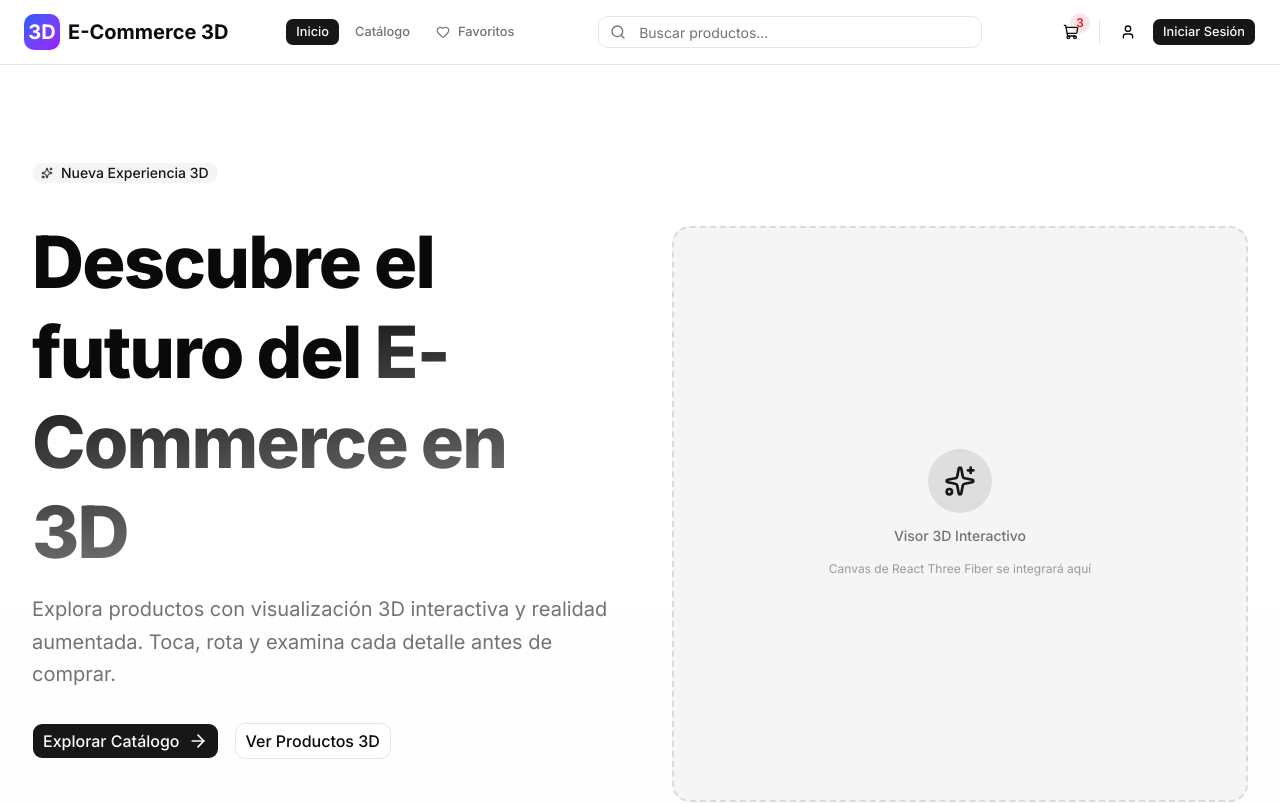
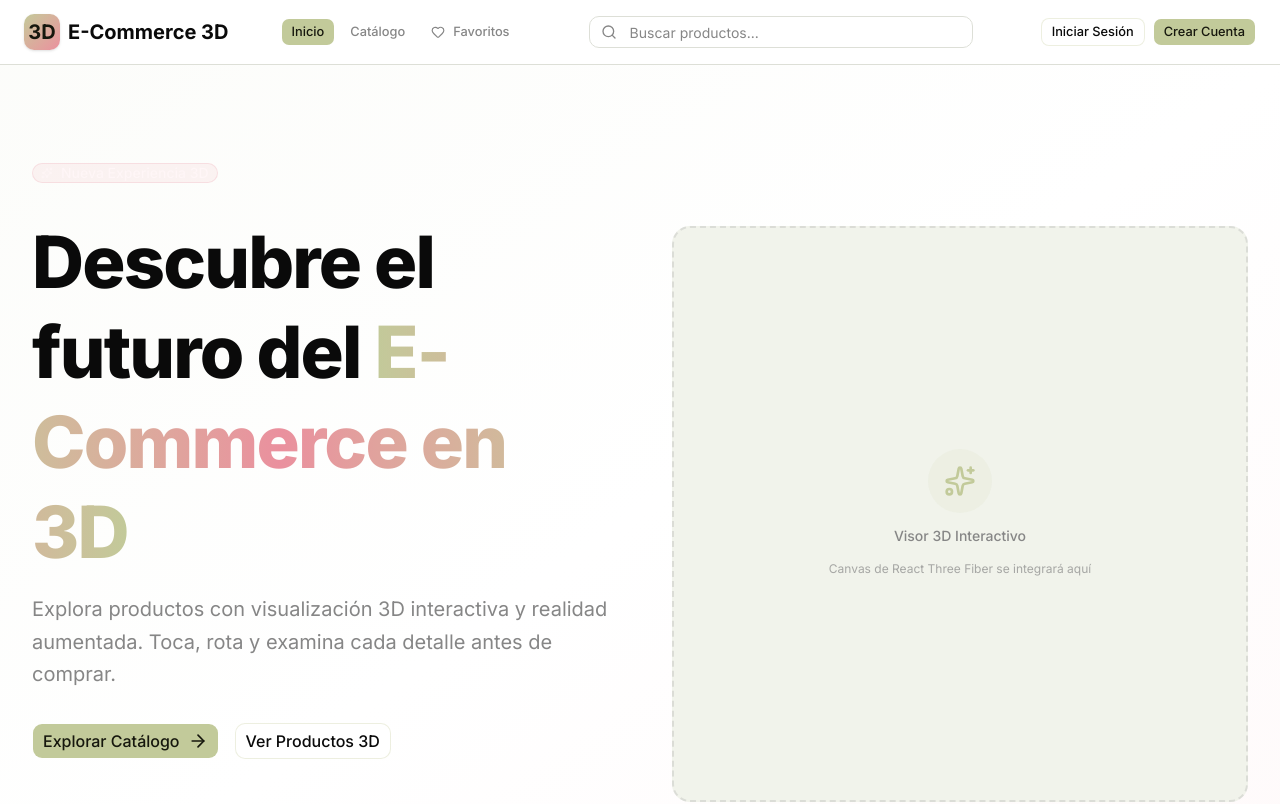
Before and after one commit to sullcarayramosdiego-design/tienda-front, a Next.js app: page / in a window 1280 px wide. Shown: the top 804 px of the page. Built offline with nearby package versions, Linux system fonts and the light colour scheme; a web font is replaced by a local one.

Commit message:
Refactor layout components and enhance styling for authentication and homepage

```diff
--- a/src/app/(auth)/login/page.tsx
+++ b/src/app/(auth)/login/page.tsx
@@ -86,7 +86,7 @@ export default function LoginPage() {
               />
               <Button
                 type="submit"
-                className="w-full"
+                className="w-full bg-primary hover:bg-primary/90"
                 disabled={form.formState.isSubmitting}
               >
                 {form.formState.isSubmitting ? "Iniciando..." : "Iniciar Sesión"}
@@ -102,7 +102,7 @@ export default function LoginPage() {
           </div>
 
           <div className="grid grid-cols-2 gap-4">
-            <Button variant="outline" type="button">
+            <Button variant="outline" type="button" className="border-primary/20 hover:bg-primary/5">
               <svg className="mr-2 h-4 w-4" viewBox="0 0 24 24">
                 <path
                   d="M22.56 12.25c0-.78-.07-1.53-.2-2.25H12v4.26h5.92c-.26 1.37-1.04 2.53-2.21 3.31v2.77h3.57c2.08-1.92 3.28-4.74 3.28-8.09z"
@@ -123,7 +123,7 @@ export default function LoginPage() {
               </svg>
               Google
             </Button>
-            <Button variant="outline" type="button">
+            <Button variant="outline" type="button" className="border-primary/20 hover:bg-primary/5">
               <svg className="mr-2 h-4 w-4" fill="currentColor" viewBox="0 0 24 24">
                 <path d="M12 0c-6.626 0-12 5.373-12 12 0 5.302 3.438 9.8 8.207 11.387.599.111.793-.261.793-.577v-2.234c-3.338.726-4.033-1.416-4.033-1.416-.546-1.387-1.333-1.756-1.333-1.756-1.089-.745.083-.729.083-.729 1.205.084 1.839 1.237 1.839 1.237 1.07 1.834 2.807 1.304 3.492.997.107-.775.418-1.305.762-1.604-2.665-.305-5.467-1.334-5.467-5.931 0-1.311.469-2.381 1.236-3.221-.124-.303-.535-1.524.117-3.176 0 0 1.008-.322 3.301 1.23.957-.266 1.983-.399 3.003-.404 1.02.005 2.047.138 3.006.404 2.291-1.552 3.297-1.23 3.297-1.23.653 1.653.242 2.874.118 3.176.77.84 1.235 1.911 1.235 3.221 0 4.609-2.807 5.624-5.479 5.921.43.372.823 1.102.823 2.222v3.293c0 .319.192.694.801.576 4.765-1.589 8.199-6.086 8.199-11.386 0-6.627-5.373-12-12-12z" />
               </svg>
--- a/src/app/(auth)/register/page.tsx
+++ b/src/app/(auth)/register/page.tsx
@@ -121,7 +121,7 @@ export default function RegisterPage() {
               />
               <Button
                 type="submit"
-                className="w-full"
+                className="w-full bg-primary hover:bg-primary/90"
                 disabled={form.formState.isSubmitting}
               >
                 {form.formState.isSubmitting ? "Creando cuenta..." : "Crear Cuenta"}
@@ -137,7 +137,7 @@ export default function RegisterPage() {
           </div>
 
           <div className="grid grid-cols-2 gap-4">
-            <Button variant="outline" type="button">
+            <Button variant="outline" type="button" className="border-primary/20 hover:bg-primary/5">
               <svg className="mr-2 h-4 w-4" viewBox="0 0 24 24">
                 <path
                   d="M22.56 12.25c0-.78-.07-1.53-.2-2.25H12v4.26h5.92c-.26 1.37-1.04 2.53-2.21 3.31v2.77h3.57c2.08-1.92 3.28-4.74 3.28-8.09z"
@@ -158,7 +158,7 @@ export default function RegisterPage() {
               </svg>
               Google
             </Button>
-            <Button variant="outline" type="button">
+            <Button variant="outline" type="button" className="border-primary/20 hover:bg-primary/5">
               <svg className="mr-2 h-4 w-4" fill="currentColor" viewBox="0 0 24 24">
                 <path d="M12 0c-6.626 0-12 5.373-12 12 0 5.302 3.438 9.8 8.207 11.387.599.111.793-.261.793-.577v-2.234c-3.338.726-4.033-1.416-4.033-1.416-.546-1.387-1.333-1.756-1.333-1.756-1.089-.745.083-.729.083-.729 1.205.084 1.839 1.237 1.839 1.237 1.07 1.834 2.807 1.304 3.492.997.107-.775.418-1.305.762-1.604-2.665-.305-5.467-1.334-5.467-5.931 0-1.311.469-2.381 1.236-3.221-.124-.303-.535-1.524.117-3.176 0 0 1.008-.322 3.301 1.23.957-.266 1.983-.399 3.003-.404 1.02.005 2.047.138 3.006.404 2.291-1.552 3.297-1.23 3.297-1.23.653 1.653.242 2.874.118 3.176.77.84 1.235 1.911 1.235 3.221 0 4.609-2.807 5.624-5.479 5.921.43.372.823 1.102.823 2.222v3.293c0 .319.192.694.801.576 4.765-1.589 8.199-6.086 8.199-11.386 0-6.627-5.373-12-12-12z" />
               </svg>
--- a/src/app/(storefront)/page.tsx
+++ b/src/app/(storefront)/page.tsx
@@ -7,14 +7,14 @@ export default function HomePage() {
   return (
     <div className="min-h-screen">
       {/* Hero Section */}
-      <section className="relative overflow-hidden bg-gradient-to-b from-background via-background to-muted/20 py-16 lg:py-24">
+      <section className="relative overflow-hidden bg-gradient-to-br from-primary/5 via-background to-secondary/5 py-16 lg:py-24">
         <div className="container mx-auto px-4 lg:px-8">
           <div className="grid gap-12 lg:grid-cols-2 lg:gap-16 items-center">
             {/* Left Column - Content */}
             <div className="flex flex-col justify-center space-y-8">
               {/* Badge */}
               <div>
-                <Badge variant="secondary" className="gap-2 text-sm">
+                <Badge className="gap-2 text-sm bg-secondary/10 text-secondary-foreground border-secondary/20 hover:bg-secondary/20">
                   <Sparkles className="size-4" />
                   Nueva Experiencia 3D
                 </Badge>
@@ -24,7 +24,7 @@ export default function HomePage() {
               <div className="space-y-4">
                 <h1 className="text-5xl lg:text-6xl xl:text-7xl font-heading font-extrabold tracking-tight leading-tight">
                   Descubre el futuro del{' '}
-                  <span className="bg-gradient-to-br from-primary to-primary/60 bg-clip-text text-transparent">
+                  <span className="bg-gradient-to-r from-primary via-secondary to-primary bg-clip-text text-transparent">
                     E-Commerce en 3D
                   </span>
                 </h1>
@@ -36,13 +36,13 @@ export default function HomePage() {
 
               {/* CTA Buttons */}
               <div className="flex flex-col sm:flex-row gap-4">
-                <Button size="lg" asChild className="gap-2 text-base">
+                <Button size="lg" asChild className="gap-2 text-base bg-primary hover:bg-primary/90">
                   <Link href="/catalog">
                     Explorar Catálogo
                     <ArrowRight className="size-5" />
                   </Link>
                 </Button>
-                <Button size="lg" variant="outline" asChild className="text-base">
+                <Button size="lg" variant="outline" asChild className="text-base border-primary/30 hover:bg-primary/5">
                   <Link href="/catalog">Ver Productos 3D</Link>
                 </Button>
               </div>
--- a/src/app/globals.css
+++ b/src/app/globals.css
@@ -55,32 +55,37 @@
   --card-foreground: oklch(0.145 0 0);
   --popover: oklch(1 0 0);
   --popover-foreground: oklch(0.145 0 0);
-  --primary: oklch(0.205 0 0);
-  --primary-foreground: oklch(0.985 0 0);
-  --secondary: oklch(0.97 0 0);
-  --secondary-foreground: oklch(0.205 0 0);
-  --muted: oklch(0.97 0 0);
-  --muted-foreground: oklch(0.556 0 0);
-  --accent: oklch(0.97 0 0);
-  --accent-foreground: oklch(0.205 0 0);
+
+  /* Custom Brand Colors */
+  --primary: oklch(0.82 0.065 115); /* #C1CD97 - Sage/Matcha Green */
+  --primary-foreground: oklch(0.20 0.02 115);
+  --secondary: oklch(0.75 0.11 10); /* #E18D96 - Dusty Rose/Pink */
+  --secondary-foreground: oklch(0.98 0.01 10);
+  --accent: oklch(0.75 0.11 10); /* Using secondary as accent */
+  --accent-foreground: oklch(0.20 0.02 10);
+
+  --muted: oklch(0.96 0.01 115);
+  --muted-foreground: oklch(0.62 0 0); /* #909090 - Medium Gray */
   --destructive: oklch(0.577 0.245 27.325);
-  --border: oklch(0.922 0 0);
-  --input: oklch(0.922 0 0);
-  --ring: oklch(0.708 0 0);
-  --chart-1: oklch(0.87 0 0);
-  --chart-2: oklch(0.556 0 0);
-  --chart-3: oklch(0.439 0 0);
-  --chart-4: oklch(0.371 0 0);
-  --chart-5: oklch(0.269 0 0);
+  --border: oklch(0.90 0.01 115);
+  --input: oklch(0.90 0.01 115);
+  --ring: oklch(0.82 0.065 115);
+
+  --chart-1: oklch(0.82 0.065 115);
+  --chart-2: oklch(0.75 0.11 10);
+  --chart-3: oklch(0.62 0 0);
+  --chart-4: oklch(0.50 0.05 115);
+  --chart-5: oklch(0.65 0.08 10);
+
   --radius: 0.625rem;
   --sidebar: oklch(0.985 0 0);
   --sidebar-foreground: oklch(0.145 0 0);
-  --sidebar-primary: oklch(0.205 0 0);
-  --sidebar-primary-foreground: oklch(0.985 0 0);
-  --sidebar-accent: oklch(0.97 0 0);
-  --sidebar-accent-foreground: oklch(0.205 0 0);
-  --sidebar-border: oklch(0.922 0 0);
-  --sidebar-ring: oklch(0.708 0 0);
+  --sidebar-primary: oklch(0.82 0.065 115);
+  --sidebar-primary-foreground: oklch(0.20 0.02 115);
+  --sidebar-accent: oklch(0.96 0.01 115);
+  --sidebar-accent-foreground: oklch(0.145 0 0);
+  --sidebar-border: oklch(0.90 0.01 115);
+  --sidebar-ring: oklch(0.82 0.065 115);
 }
 
 .dark {
@@ -90,31 +95,36 @@
   --card-foreground: oklch(0.985 0 0);
   --popover: oklch(0.205 0 0);
   --popover-foreground: oklch(0.985 0 0);
-  --primary: oklch(0.922 0 0);
-  --primary-foreground: oklch(0.205 0 0);
-  --secondary: oklch(0.269 0 0);
-  --secondary-foreground: oklch(0.985 0 0);
-  --muted: oklch(0.269 0 0);
-  --muted-foreground: oklch(0.708 0 0);
-  --accent: oklch(0.269 0 0);
-  --accent-foreground: oklch(0.985 0 0);
+
+  /* Custom Brand Colors - Dark Mode */
+  --primary: oklch(0.70 0.08 115); /* Darker Sage Green */
+  --primary-foreground: oklch(0.98 0.01 115);
+  --secondary: oklch(0.65 0.13 10); /* Darker Dusty Rose */
+  --secondary-foreground: oklch(0.98 0.01 10);
+  --accent: oklch(0.65 0.13 10);
+  --accent-foreground: oklch(0.98 0.01 10);
+
+  --muted: oklch(0.28 0.01 115);
+  --muted-foreground: oklch(0.70 0 0);
   --destructive: oklch(0.704 0.191 22.216);
-  --border: oklch(1 0 0 / 10%);
-  --input: oklch(1 0 0 / 15%);
-  --ring: oklch(0.556 0 0);
-  --chart-1: oklch(0.87 0 0);
-  --chart-2: oklch(0.556 0 0);
-  --chart-3: oklch(0.439 0 0);
-  --chart-4: oklch(0.371 0 0);
-  --chart-5: oklch(0.269 0 0);
+  --border: oklch(0.30 0.01 115);
+  --input: oklch(0.32 0.01 115);
+  --ring: oklch(0.70 0.08 115);
+
+  --chart-1: oklch(0.70 0.08 115);
+  --chart-2: oklch(0.65 0.13 10);
+  --chart-3: oklch(0.62 0 0);
+  --chart-4: oklch(0.50 0.06 115);
+  --chart-5: oklch(0.55 0.10 10);
+
   --sidebar: oklch(0.205 0 0);
   --sidebar-foreground: oklch(0.985 0 0);
-  --sidebar-primary: oklch(0.488 0.243 264.376);
-  --sidebar-primary-foreground: oklch(0.985 0 0);
-  --sidebar-accent: oklch(0.269 0 0);
+  --sidebar-primary: oklch(0.70 0.08 115);
+  --sidebar-primary-foreground: oklch(0.98 0.01 115);
+  --sidebar-accent: oklch(0.28 0.01 115);
   --sidebar-accent-foreground: oklch(0.985 0 0);
-  --sidebar-border: oklch(1 0 0 / 10%);
-  --sidebar-ring: oklch(0.556 0 0);
+  --sidebar-border: oklch(0.30 0.01 115);
+  --sidebar-ring: oklch(0.70 0.08 115);
 }
 
 @layer base {
--- a/src/components/layout/Footer.tsx
+++ b/src/components/layout/Footer.tsx
@@ -1,8 +1,8 @@
 export function Footer() {
   return (
-    <footer className="border-t py-6 mt-auto">
-      <div className="container mx-auto text-center text-sm text-muted-foreground">
-        <p>&copy; 2026 E-Commerce Platform. All rights reserved.</p>
+    <footer className="border-t bg-white py-6 mt-auto">
+      <div className="container mx-auto px-4 text-center text-sm text-muted-foreground">
+        <p>&copy; {new Date().getFullYear()} E-Commerce 3D. Todos los derechos reservados.</p>
       </div>
     </footer>
   );
--- a/src/components/layout/Navbar.tsx
+++ b/src/components/layout/Navbar.tsx
@@ -2,9 +2,8 @@
 
 import Link from 'next/link';
 import { usePathname } from 'next/navigation';
-import { ShoppingCart, User, Heart, Search } from 'lucide-react';
+import { Heart, Search } from 'lucide-react';
 import { Button } from '@/components/ui/button';
-import { Badge } from '@/components/ui/badge';
 import { Input } from '@/components/ui/input';
 import { cn } from '@/lib/utils';
 
@@ -21,8 +20,8 @@ export function Navbar() {
       <div className="container mx-auto flex h-16 items-center justify-between px-6 max-w-7xl">
         {/* Logo */}
         <Link href="/" className="flex items-center gap-2">
-          <div className="h-9 w-9 rounded-lg bg-gradient-to-br from-blue-600 to-purple-600 flex items-center justify-center">
-            <span className="text-white font-bold text-xl">3D</span>
+          <div className="h-9 w-9 rounded-lg bg-gradient-to-br from-primary to-secondary flex items-center justify-center shadow-sm">
+            <span className="text-primary-foreground font-bold text-xl">3D</span>
           </div>
           <span className="text-xl font-bold hidden sm:inline">E-Commerce 3D</span>
         </Link>
@@ -73,29 +72,15 @@ export function Navbar() {
 
         {/* Acciones Derecha */}
         <div className="flex items-center gap-2">
-          <Link href="/cart">
-            <Button variant="ghost" size="icon" className="relative">
-              <ShoppingCart className="h-5 w-5" />
-              <Badge
-                variant="destructive"
-                className="absolute -top-1 -right-1 h-5 w-5 flex items-center justify-center p-0 text-xs"
-              >
-                3
-              </Badge>
+          <Link href="/login">
+            <Button size="sm" variant="outline" className="border-primary/30 hover:bg-primary/5">
+              Iniciar Sesión
             </Button>
           </Link>
 
-          <div className="h-6 w-px bg-border mx-1 hidden sm:block" />
-
-          <Link href="/account">
-            <Button variant="ghost" size="icon">
-              <User className="h-5 w-5" />
-            </Button>
-          </Link>
-
-          <Link href="/login">
-            <Button size="sm" className="hidden sm:inline-flex">
-              Iniciar Sesión
+          <Link href="/register">
+            <Button size="sm" className="bg-primary hover:bg-primary/90">
+              Crear Cuenta
             </Button>
           </Link>
         </div>
```
Also changed, not shown: src/app/(auth)/layout.tsx (+5 -38 lines).
